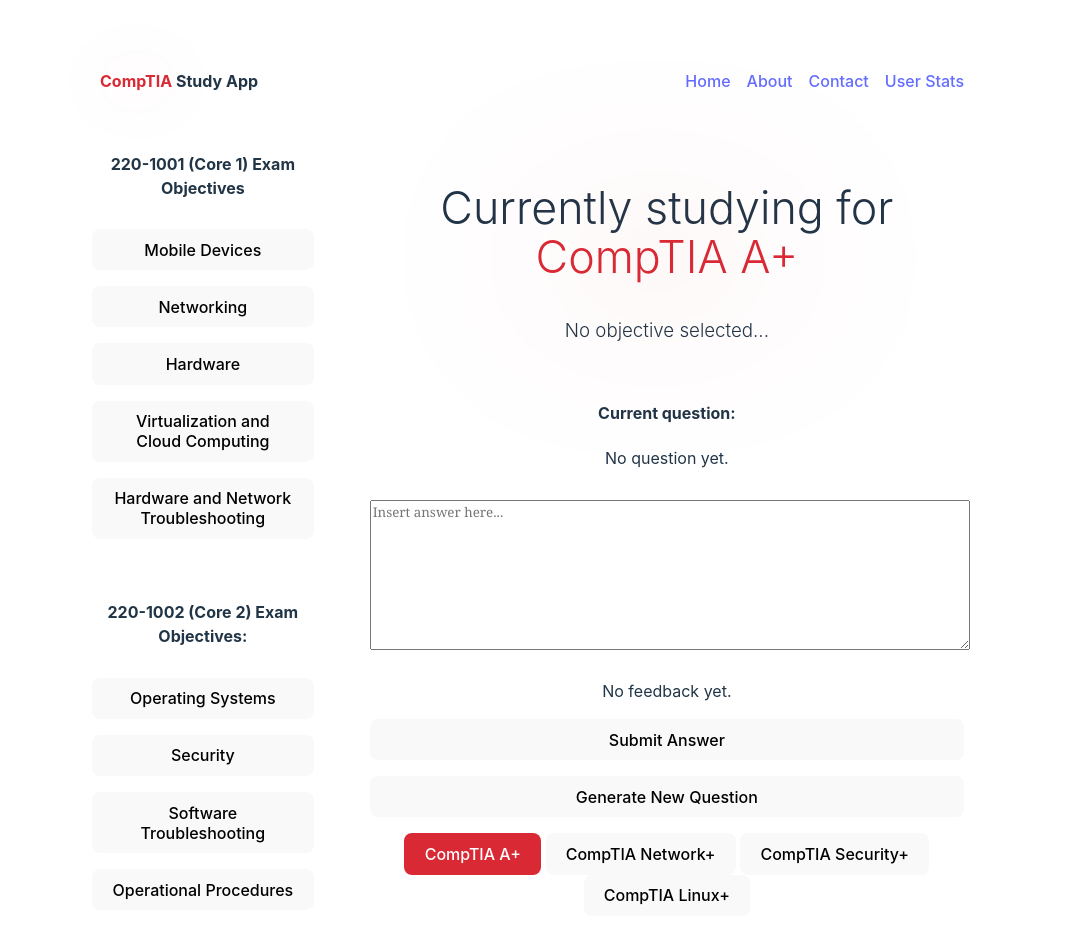
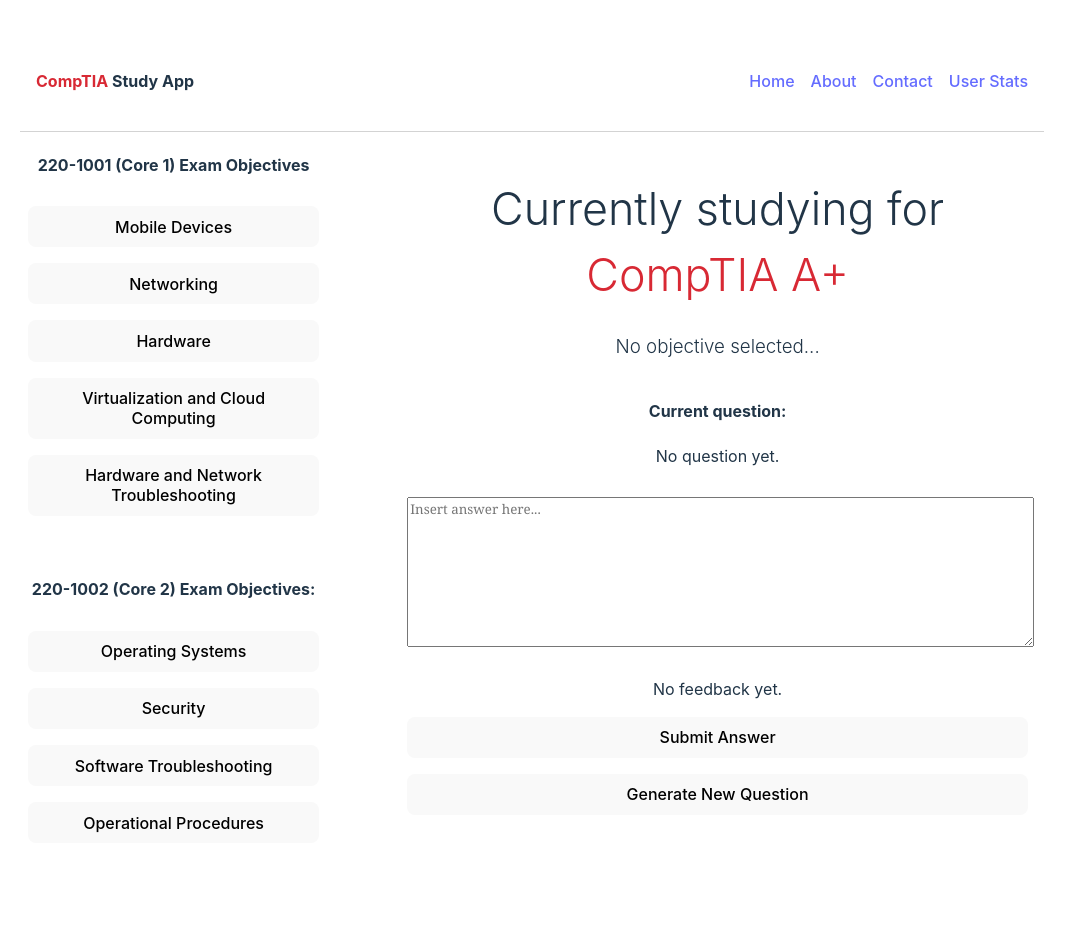
Before and after one commit to RoyStorey/comptia-practice-test-app, a Svelte app in the folder client/: page / in a window 1280 px wide. Shown: the top 942 px of the page, without its empty margins (108-1173 px from the left). After the commit the page ends 899 px from the top, so only its background shows below. Built offline with nearby package versions, Linux system fonts and the light colour scheme.

Commit message:
style changes

```diff
--- a/client/src/app.css
+++ b/client/src/app.css
@@ -11,10 +11,7 @@
   -moz-osx-font-smoothing: grayscale;
 }
 
-span {
-  color: #d82934;
-  filter: drop-shadow(0 0 2em #d8293534);
-}
+
 
 a {
   font-weight: 500;
@@ -46,13 +43,14 @@
   font-weight: 300;
 }
 
-.card {
-  padding: 2em;
+span {
+  color: #d82934;
 }
 
+
 #app {
-  max-width: 1280px;
-  margin: 0 auto;
+  width: 80%;
+  margin: 0px auto;
   padding: 2rem;
   text-align: center;
 }
--- a/client/src/lib/AObjectives.svelte
+++ b/client/src/lib/AObjectives.svelte
@@ -1,8 +1,8 @@
 <script lang="ts">
-  import { createEventDispatcher} from "svelte";
+  import { createEventDispatcher } from "svelte";
 
   const dispatch = createEventDispatcher();
-  let selectedObjective = '';
+  let selectedObjective = "";
 
   function setObjective(objective: string) {
     selectedObjective = objective;
@@ -15,28 +15,35 @@
     <h4>220-1001 (Core 1) Exam Objectives</h4>
     <ol>
       <button
-        class:selected={selectedObjective === 'Mobile Devices'}
-        on:click={() => setObjective("Mobile Devices")}>
+        class:selected={selectedObjective === "Mobile Devices"}
+        on:click={() => setObjective("Mobile Devices")}
+      >
         Mobile Devices
       </button>
       <button
-        class:selected={selectedObjective === 'Networking'}
-        on:click={() => setObjective("Networking")}>
+        class:selected={selectedObjective === "Networking"}
+        on:click={() => setObjective("Networking")}
+      >
         Networking
       </button>
       <button
-        class:selected={selectedObjective === 'Hardware'}
-        on:click={() => setObjective("Hardware")}>
+        class:selected={selectedObjective === "Hardware"}
+        on:click={() => setObjective("Hardware")}
+      >
         Hardware
       </button>
       <button
-        class:selected={selectedObjective === 'Virtualization and Cloud Computing'}
-        on:click={() => setObjective("Virtualization and Cloud Computing")}>
+        class:selected={selectedObjective ===
+          "Virtualization and Cloud Computing"}
+        on:click={() => setObjective("Virtualization and Cloud Computing")}
+      >
         Virtualization and Cloud Computing
       </button>
       <button
-        class:selected={selectedObjective === 'Hardware and Network Troubleshooting'}
-        on:click={() => setObjective("Hardware and Network Troubleshooting")}>
+        class:selected={selectedObjective ===
+          "Hardware and Network Troubleshooting"}
+        on:click={() => setObjective("Hardware and Network Troubleshooting")}
+      >
         Hardware and Network Troubleshooting
       </button>
     </ol>
@@ -45,23 +52,27 @@
     <h4>220-1002 (Core 2) Exam Objectives:</h4>
     <ol>
       <button
-        class:selected={selectedObjective === 'Operating Systems'}
-        on:click={() => setObjective("Operating Systems")}>
+        class:selected={selectedObjective === "Operating Systems"}
+        on:click={() => setObjective("Operating Systems")}
+      >
         Operating Systems
       </button>
       <button
-        class:selected={selectedObjective === 'Security'}
-        on:click={() => setObjective("Security")}>
+        class:selected={selectedObjective === "Security"}
+        on:click={() => setObjective("Security")}
+      >
         Security
       </button>
       <button
-        class:selected={selectedObjective === 'Software Troubleshooting'}
-        on:click={() => setObjective("Software Troubleshooting")}>
+        class:selected={selectedObjective === "Software Troubleshooting"}
+        on:click={() => setObjective("Software Troubleshooting")}
+      >
         Software Troubleshooting
       </button>
       <button
-        class:selected={selectedObjective === 'Operational Procedures'}
-        on:click={() => setObjective("Operational Procedures")}>
+        class:selected={selectedObjective === "Operational Procedures"}
+        on:click={() => setObjective("Operational Procedures")}
+      >
         Operational Procedures
       </button>
     </ol>
@@ -72,10 +83,11 @@
   .objective-holder {
     display: flex;
     flex-direction: column;
-    justify-content: space-between;
     gap: 1rem;
-    width: 40%;
     align-self: center;
+    height: 100%;
+    justify-content: center;
+    flex: 1;
   }
   ol {
     text-align: left;
--- a/client/src/lib/Header.svelte
+++ b/client/src/lib/Header.svelte
@@ -13,17 +13,17 @@
 </header>
 
 <style>
-
   header {
     display: flex;
     justify-content: space-between;
     align-items: center;
     padding: 1em;
+    margin: 0px auto;
+    border-bottom: 1px solid #d3d3d3;
   }
 
   nav {
     display: flex;
     gap: 1em;
   }
-
 </style>
--- a/client/src/lib/LinuxObjectives.svelte
+++ b/client/src/lib/LinuxObjectives.svelte
@@ -1,8 +1,8 @@
 <script lang="ts">
-  import { createEventDispatcher} from "svelte";
+  import { createEventDispatcher } from "svelte";
 
   const dispatch = createEventDispatcher();
-  let selectedObjective = '';
+  let selectedObjective = "";
 
   function setObjective(objective: string) {
     selectedObjective = objective;
@@ -17,7 +17,8 @@
       {#each ["Hardware and System Configuration", "System Operation and Maintenance", "Security", "Linux Troubleshooting and Diagnostics", "Automation and Scripting"] as objective}
         <button
           class:selected={selectedObjective === objective}
-          on:click={() => setObjective(objective)}>
+          on:click={() => setObjective(objective)}
+        >
           {objective}
         </button>
       {/each}
@@ -29,10 +30,11 @@
   .objective-holder {
     display: flex;
     flex-direction: column;
-    justify-content: space-between;
     gap: 1rem;
-    width: 40%;
     align-self: center;
+    height: 100%;
+    justify-content: center;
+    flex: 1;
   }
   ol {
     text-align: left;
--- a/client/src/lib/NetObjectives.svelte
+++ b/client/src/lib/NetObjectives.svelte
@@ -2,7 +2,7 @@
   import { createEventDispatcher } from "svelte";
 
   const dispatch = createEventDispatcher();
-  let selectedObjective = '';
+  let selectedObjective = "";
 
   function setObjective(objective: string) {
     selectedObjective = objective;
@@ -17,7 +17,8 @@
       {#each ["Networking Concepts", "Infrastructure", "Network Operations", "Network Security", "Network Troubleshooting and Tools"] as objective}
         <button
           class:selected={selectedObjective === objective}
-          on:click={() => setObjective(objective)}>
+          on:click={() => setObjective(objective)}
+        >
           {objective}
         </button>
       {/each}
@@ -29,10 +30,11 @@
   .objective-holder {
     display: flex;
     flex-direction: column;
-    justify-content: space-between;
     gap: 1rem;
-    width: 40%;
     align-self: center;
+    height: 100%;
+    justify-content: center;
+    flex: 1;
   }
   ol {
     text-align: left;
--- a/client/src/pages/Home.svelte
+++ b/client/src/pages/Home.svelte
@@ -1,7 +1,6 @@
 <script lang="ts">
   import axios from "axios";
   import Header from "../lib/Header.svelte";
-  import Footer from "../lib/Footer.svelte";
   import AObjectives from "../lib/AObjectives.svelte";
   import NetObjectives from "../lib/NetObjectives.svelte";
   import LinuxObjectives from "../lib/LinuxObjectives.svelte";
@@ -11,7 +10,7 @@
   let currentQuestion: string = "";
   let currentObjective = "No objective selected...";
   let gptFeedback: string = "";
-
+  let select: any;
 
   async function handleSubmitAnswer() {
     let userAnswer = (
@@ -55,7 +54,7 @@
   }
 
   function changeTest(event: any) {
-    currentObjective = "No objective selected..."
+    currentObjective = "No objective selected...";
     currentTest = event.target.value;
   }
 </script>
@@ -63,6 +62,7 @@
 <main>
   <Header />
   <div class="page-body">
+    <div class="objectives-section">
       {#if currentTest == "CompTIA Network+"}
         <NetObjectives on:nut={handleObjectiveChange} />
       {:else if currentTest == "CompTIA Security+"}
@@ -72,9 +72,29 @@
       {:else if currentTest == "CompTIA A+"}
         <AObjectives on:nut={handleObjectiveChange} />
       {/if}
+    </div>
     <div class="home-query-section">
       <h2>
-        Currently studying for <span class="current-test">{currentTest}</span>
+        Currently studying for<br />
+        <select id="testSelect" on:change={changeTest}>
+          <option value="CompTIA A+" selected={currentTest === "CompTIA A+"}
+            >CompTIA A+</option
+          >
+          <option
+            value="CompTIA Network+"
+            selected={currentTest === "CompTIA Network+"}
+            >CompTIA Network+</option
+          >
+          <option
+            value="CompTIA Security+"
+            selected={currentTest === "CompTIA Security+"}
+            >CompTIA Security+</option
+          >
+          <option
+            value="CompTIA Linux+"
+            selected={currentTest === "CompTIA Linux+"}>CompTIA Linux+</option
+          >
+        </select>
       </h2>
       <h3>{currentObjective}</h3>
 
@@ -94,39 +114,18 @@
       <div>{gptFeedback ? gptFeedback : "No feedback yet."}</div>
       <button on:click={handleSubmitAnswer}>Submit Answer</button>
       <button on:click={getQuestion}>Generate New Question</button>
-      <div class="exams-line">
-        <button id="A+" value="CompTIA A+" on:click={changeTest} class:selected={currentTest === "CompTIA A+"}
-          >CompTIA A+</button
-        >
-        <button id="Net+" value="CompTIA Network+" on:click={changeTest} class:selected={currentTest === "CompTIA Network+"}
-          >CompTIA Network+</button
-        >
-        <button id="Sec+" value="CompTIA Security+" on:click={changeTest} class:selected={currentTest === "CompTIA Security+"}
-          >CompTIA Security+</button
-        >
-        <button id="Linux+" value="CompTIA Linux+" on:click={changeTest} class:selected={currentTest === "CompTIA Linux+"}
-          >CompTIA Linux+</button
-        >
-      </div>
     </div>
   </div>
 </main>
 
 <style>
-  .selected {
-    background-color: #d82934;
-    color: white;
-  }
   .home-query-section {
     display: flex;
     flex-direction: column;
     gap: 1rem;
     padding: 1rem;
     width: 100%;
-  }
-  .current-test {
-    color: #d82934;
-    filter: drop-shadow(0 0 2em #d82934);
+    flex: 1;
   }
   .user-answer {
     width: 100%;
@@ -139,11 +138,32 @@
     display: flex;
     flex-direction: row;
     justify-content: space-between;
-    gap: 2rem;
-    width: 70dvw;
+    gap: 4rem;
+  }
+  select {
+    all: unset;
+    color: #d82934;
+    width: min-content;
+    padding: 1rem;
+    border-radius: 8px;
+    transition: border-color 0.25s;
+    border: 1px solid transparent;
+    width: fit-content;
+  }
+  select:hover {
+    cursor: pointer;
+    filter: drop-shadow(0 0 2em #d8293521);
+    border: 1px solid #d82934;
+  }
+  option {
+    color: #d82934;
+    font-weight: 300;
+    border: none;
+    font-size: 20px;
   }
   h3 {
     font-weight: 300;
+    margin: 0px;
   }
   h2 {
     margin-bottom: 0px;
@@ -155,4 +175,9 @@
     z-index: 3;
     filter: drop-shadow(0 0 2em #d8293521);
   }
+  .objectives-section {
+    display: flex;
+    flex: 1;
+    max-width: 30%;
+  }
 </style>
```
Also changed, not shown: client/src/lib/SecObjectives.svelte (+18 -10 lines), client/vite.config.ts.timestamp-1709906785760-76f944f3386e1.mjs (added, +10 -0 lines), 2 other files (tests, documents, lock files or other folders). Lines whose indentation alone changed are shown as unchanged.
